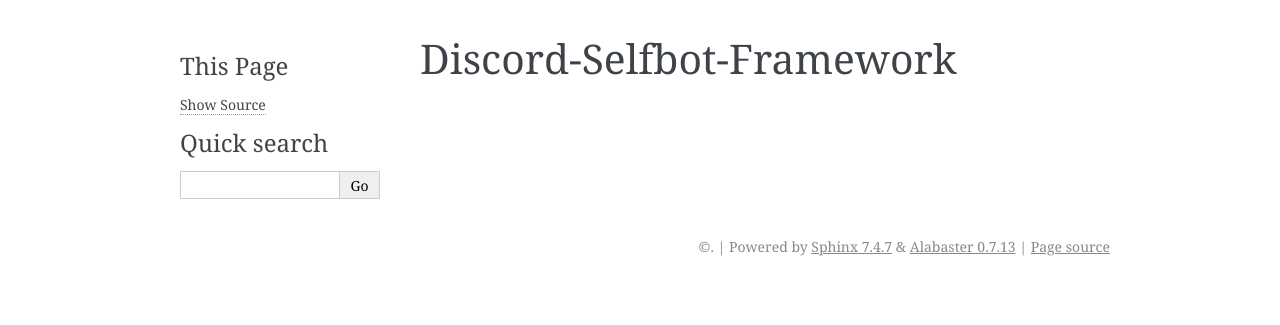
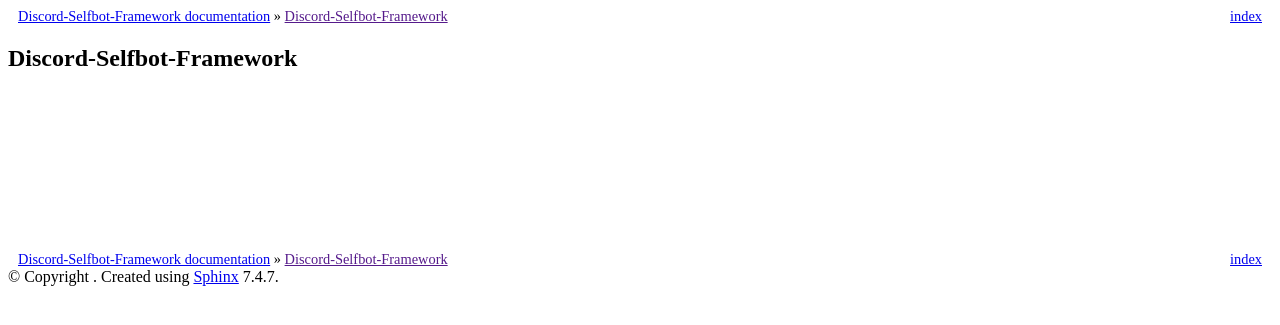
Before and after one commit to MoneRai/Discord-Selfbot-Framework, a Sphinx documentation site: the page built from docs/index.rst, in a window 1280 px wide. Shown: the top 325 px of the page. Built offline with Sphinx 7.4.7, drawn with Linux system fonts in a browser that asks for light colours.

Commit message:
Update conf.py

```diff
--- a/docs/conf.py
+++ b/docs/conf.py
@@ -12,3 +12,5 @@
 source_suffix = '.rst'
 project = 'Discord-Selfbot-Framework'
 version = '1.0.0'
+pygments_style = 'friendly'
+html_theme = 'basic'
```
